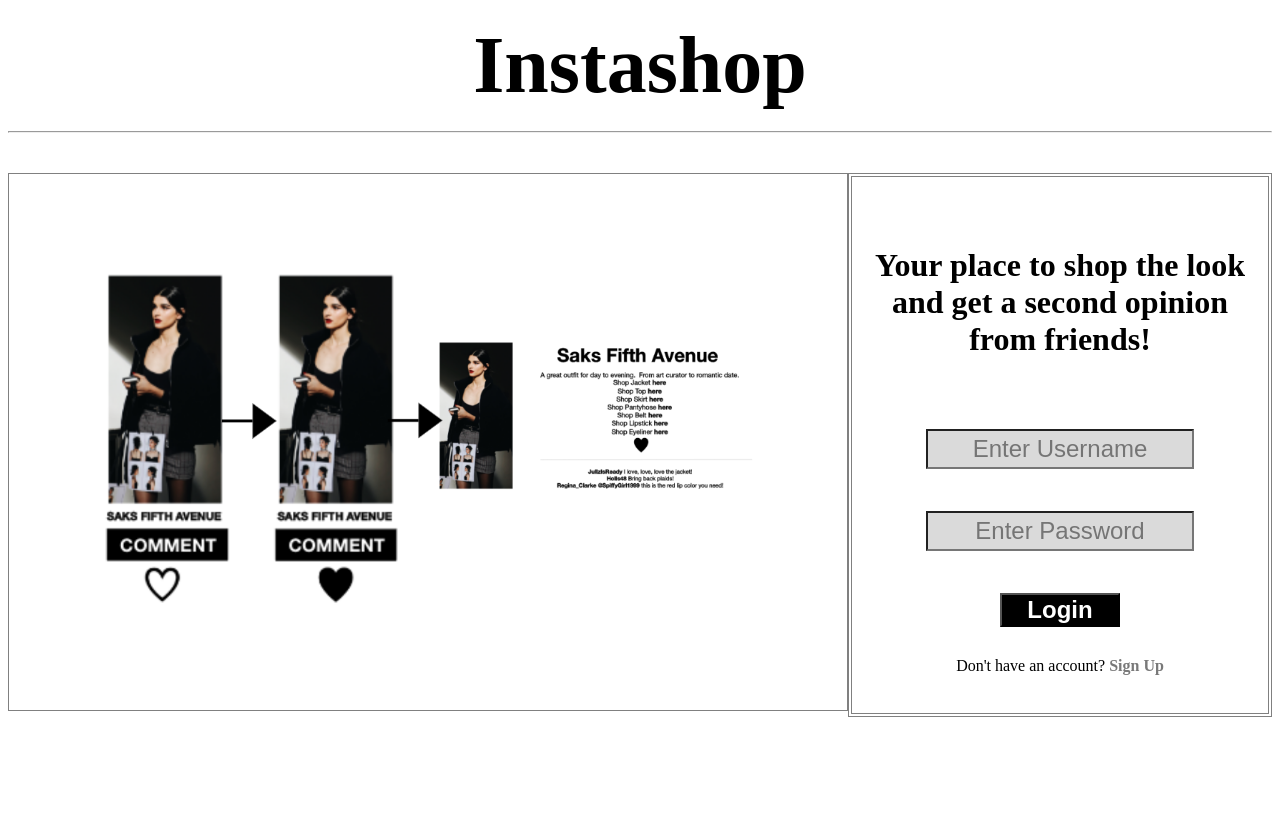
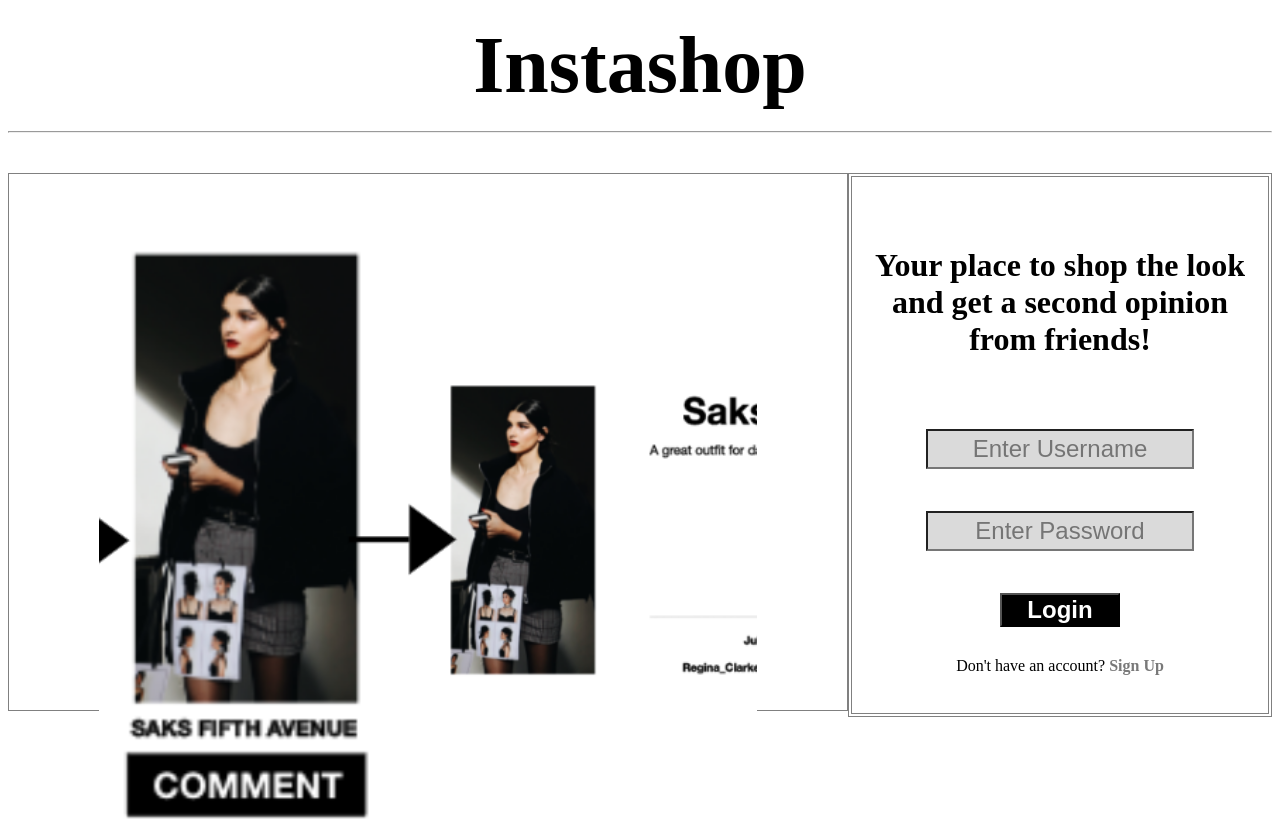
Before and after one commit to ReginaClarke/Instashop, a React (Create React App) app in the folder client/: page / in a window 1280 px wide. Shown: the top 820 px of the page. Built offline with nearby package versions, Linux system fonts and the light colour scheme; no server answers.

Commit message:
crop and square images

```diff
--- a/client/src/App.css
+++ b/client/src/App.css
@@ -207,6 +207,12 @@
   margin-top: 1em;
 }
 
+img{
+  width: 50em;
+  height: 50em;
+  object-fit:cover;
+}
+
 .post-card {
   border-style: double;
   border-color: #686868;
@@ -302,6 +308,7 @@
 .postpageimage {
   min-width: 50em;
   min-height: 50em;
+  object-fit:cover;
 }
 
 @media (min-device-width: 300px) {
```
Also changed, not shown: 1 other file (tests, documents, lock files or other folders).
